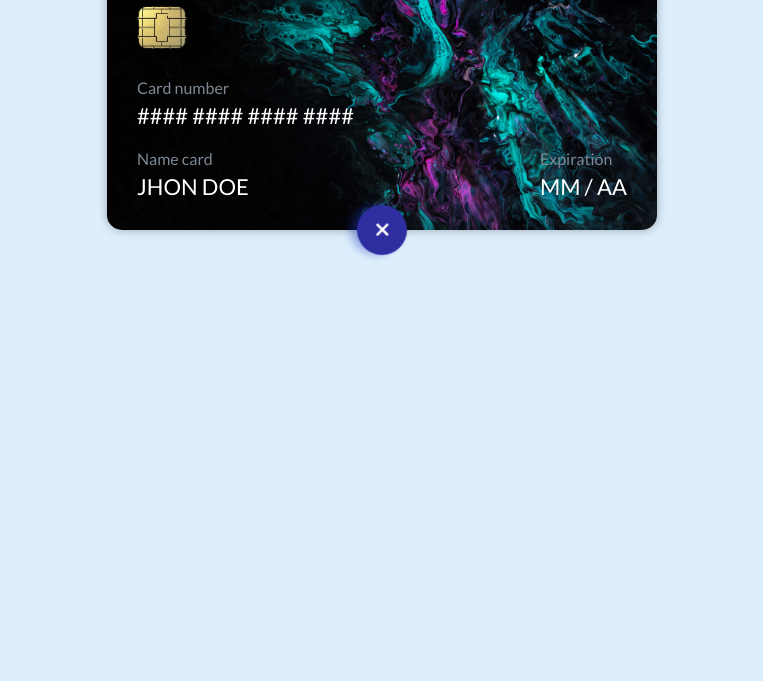
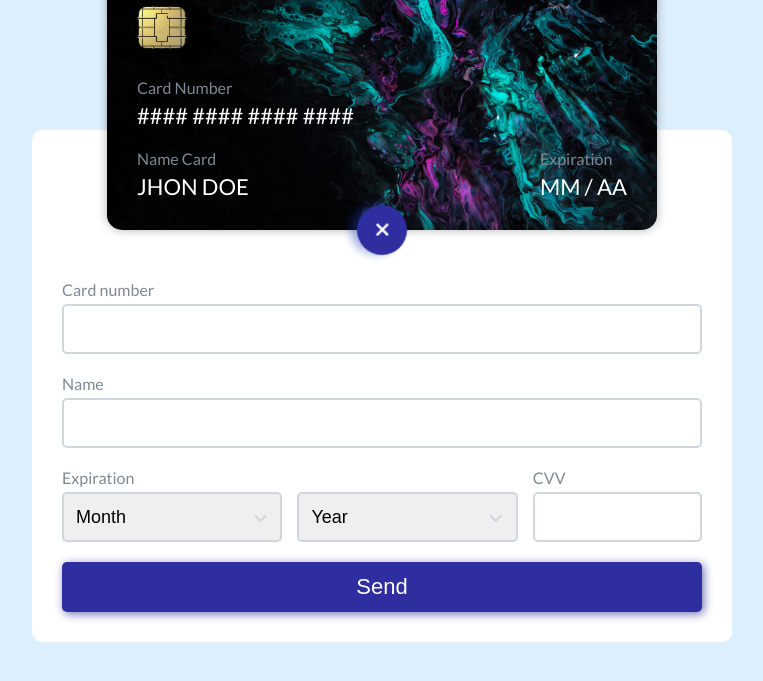
Before and after one commit to christianchourio/Dynamic-Form-For-Credit-Card, a plain HTML site: page index.html in a window 1280 px wide. Both pictures are taken after a click on the button 640 px from the left and 355 px from the top of the page. Shown: the part 125-806 px from the top of the page, without its empty margins (258-1021 px from the left). Drawn offline with Linux system fonts and the light colour scheme; a web font is replaced by a local one.

Commit message:
Styles ccs form

```diff
--- a/css/estilos.css
+++ b/css/estilos.css
@@ -194,3 +194,106 @@ body {
 .container-btn .btn-open-form.active {
 	transform: rotate(45deg);
 }
+
+/* Card Form */
+
+.card-form {
+	background: #FFFFFF;
+	width: 100%;
+	max-width: 700px;
+	padding: 150px 30px 30px 30px;
+	border-radius: 10px;
+	position: relative;
+	top: -150px;
+	z-index: 1;
+	clip-path: polygon(0 0, 100% 0, 100% 0, 0 0);
+	transition: clip-path .3s ease-out;
+}
+
+.card-form.active {
+	clip-path: polygon(0 0, 100% 0, 100% 100%, 0 100%);
+}
+
+.card-form label {
+	display: block;
+	color: #7d8994;
+	margin-bottom: 5px;
+	font-size: 16px;
+}
+
+.card-form input,
+.card-form select,
+.btn-send {
+	border: 2px solid #CED6E0;
+	font-size: 18px;
+	height: 50px;
+	width: 100%;
+	padding: 5px 12px;
+	transition: .3s ease all;
+	border-radius: 5px;
+}
+
+.card-form input:hover,
+.card-form select:hover {
+	border: 2px solid #938DED;
+}
+
+.card-form input:focus,
+.card-form select:focus {
+	outline: rgb(4, 4, 4);
+	box-shadow: 1px 7px 10px -5px rgba(90, 116, 148, 0.3);
+}
+
+.card-form input{
+	margin-bottom: 20px;
+	text-transform: uppercase;
+}
+
+.card-form .flexbox {
+	display: flex;
+	justify-content: space-between;
+}
+
+.card-form .expire {
+	width: 100%;
+}
+
+.card-form .cvv {
+	width: 230px;
+}
+
+.card-form .group-select {
+	width: 100%;
+	margin-right: 15px;
+	position: relative;
+}
+
+.card-form select {
+	appearance: none;
+}
+
+.card-form .group-select i {
+	position: absolute;
+	color: #CED6E0;
+	top: 18px;
+	right: 15px;
+	transition: .3s ease all;
+}
+
+.card-form .group-select:hover i {
+	color: #938DED;
+}
+
+.card-form .btn-send {
+	border: none;
+	padding: 10px;
+	font-size: 22px;
+	color: #ffffff;
+	background: rgb(46, 46, 161);
+	box-shadow: 2px 2px 10px 0px rgba(41, 41, 148, 0.664);
+	cursor: pointer;
+}
+
+.card-form .btn-send:hover {
+	background: rgb(29, 29, 110);
+}
--- a/index.html
+++ b/index.html
@@ -21,12 +21,12 @@
 				<img src="img/chip-tarjeta.png" class="chip" alt="">
 				<div class="datos">
 					<div class="group" id="number">
-						<p class="label">Card number</p>
+						<p class="label">Card Number</p>
 						<p class="number">#### #### #### ####</p>
 					</div>
 					<div class="flexbox">
 						<div class="group" id="name">
-							<p class="label">Name card</p>
+							<p class="label">Name Card</p>
 							<p class="name">Jhon Doe</p>
 						</div>
 						<div class="group" id="expiration">
@@ -61,6 +61,40 @@
 		</div>
 
 		<!-- FORM -->
+		 <form action="" id="card-form" class="card-form">
+			<div class="group">
+				<label for="input-num">Card number</label>
+				<input type="text" id="input-num" maxlength="19" autocomplete="off">
+			</div>
+			<div class="group">
+				<label for="input-name">Name</label>
+				<input type="text" id="input-name" maxlength="19" autocomplete="off">
+			</div>
+			<div class="flexbox">
+				<div class="group expire">
+					<label for="selectMonth">Expiration</label>
+					<div class="flexbox">
+						<div class="group-select">
+							<select name="month" id="selectMonth">
+								<option disabled selected>Month</option>
+							</select>
+							<i class="fa-solid fa-angle-down"></i>
+						</div>
+						<div class="group-select">
+							<select name="year" id="selectYear">
+								<option disabled selected>Year</option>
+							</select>
+							<i class="fa-solid fa-angle-down"></i>
+						</div>
+					</div>
+				</div>
+				<div class="group cvv">
+					<label for="inputCvv">CVV</label>
+					<input type="text" id="inputCvv" maxlength="3">
+				</div>
+			</div>
+			<button class="btn-send" type="submit">Send</button>
+		 </form>
 	</div>
 
 	<script src="https://kit.fontawesome.com/1daa537238.js" crossorigin="anonymous"></script>
--- a/js/main.js
+++ b/js/main.js
@@ -1,5 +1,6 @@
 let card = document.querySelector('#card'),
-btnOpenForm = document.querySelector('#btn-open-form');
+btnOpenForm = document.querySelector('#btn-open-form'),
+form = document.querySelector('#card-form');
 
 card.addEventListener('click', () => {
     card.classList.toggle('active');
@@ -7,4 +8,5 @@ card.addEventListener('click', () => {
 
 btnOpenForm.addEventListener('click', () => {
     btnOpenForm.classList.toggle('active');
+    form.classList.toggle('active');
 });
```
